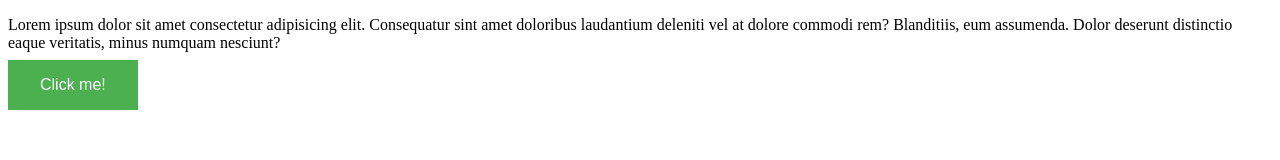
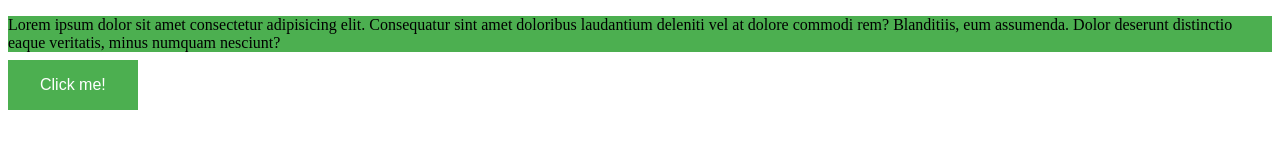
Before and after one commit to tawkol/myproject, a plain HTML site: page index.html in a window 1280 px wide. Drawn offline with Linux system fonts and the light colour scheme.

Commit message:
chaging style

```diff
--- a/style.css
+++ b/style.css
@@ -10,4 +10,5 @@
   display: inline-block;
   margin: 8px 0;
   width: 100%;
+  background-color: #4caf50;
 }
```
